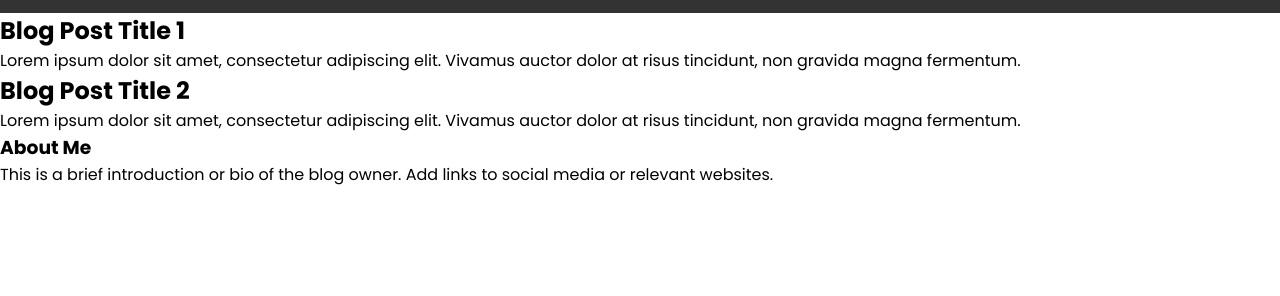
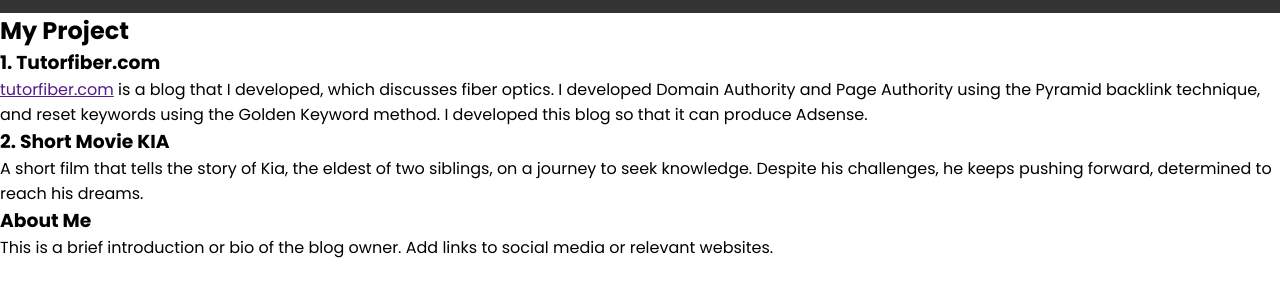
Before and after one commit to muhammadsyauqijazuli/Submission, a plain HTML site: page index.html in a window 1280 px wide. Shown: the part 54-350 px from the top of the page. Drawn offline with Linux system fonts and the light colour scheme.

Commit message:
menambah konten di bagian main bar

```diff
--- a/index.html
+++ b/index.html
@@ -27,16 +27,19 @@
 
     <main>
         <div class="content">
-            <article class="post">
-                <h2>Blog Post Title 1</h2>
-                <p>Lorem ipsum dolor sit amet, consectetur adipiscing elit. Vivamus auctor dolor at risus tincidunt, non
-                    gravida magna fermentum.</p>
+            <h2>My Project</h2>
+            <article class="tutorfiber">
+                <h3>1. Tutorfiber.com</h3>
+                <p><a href="">tutorfiber.com</a> is a blog that I developed, which discusses fiber optics. I developed
+                    Domain Authority
+                    and Page Authority using the Pyramid backlink technique, and reset keywords using the Golden Keyword
+                    method. I developed this blog so that it can produce Adsense.</p>
             </article>
 
-            <article class="post">
-                <h2>Blog Post Title 2</h2>
-                <p>Lorem ipsum dolor sit amet, consectetur adipiscing elit. Vivamus auctor dolor at risus tincidunt, non
-                    gravida magna fermentum.</p>
+            <article class="shortmovie">
+                <h3>2. Short Movie KIA</h3>
+                <p>A short film that tells the story of Kia, the eldest of two siblings, on a journey to seek knowledge.
+                    Despite his challenges, he keeps pushing forward, determined to reach his dreams.</p>
             </article>
         </div>
 
```
